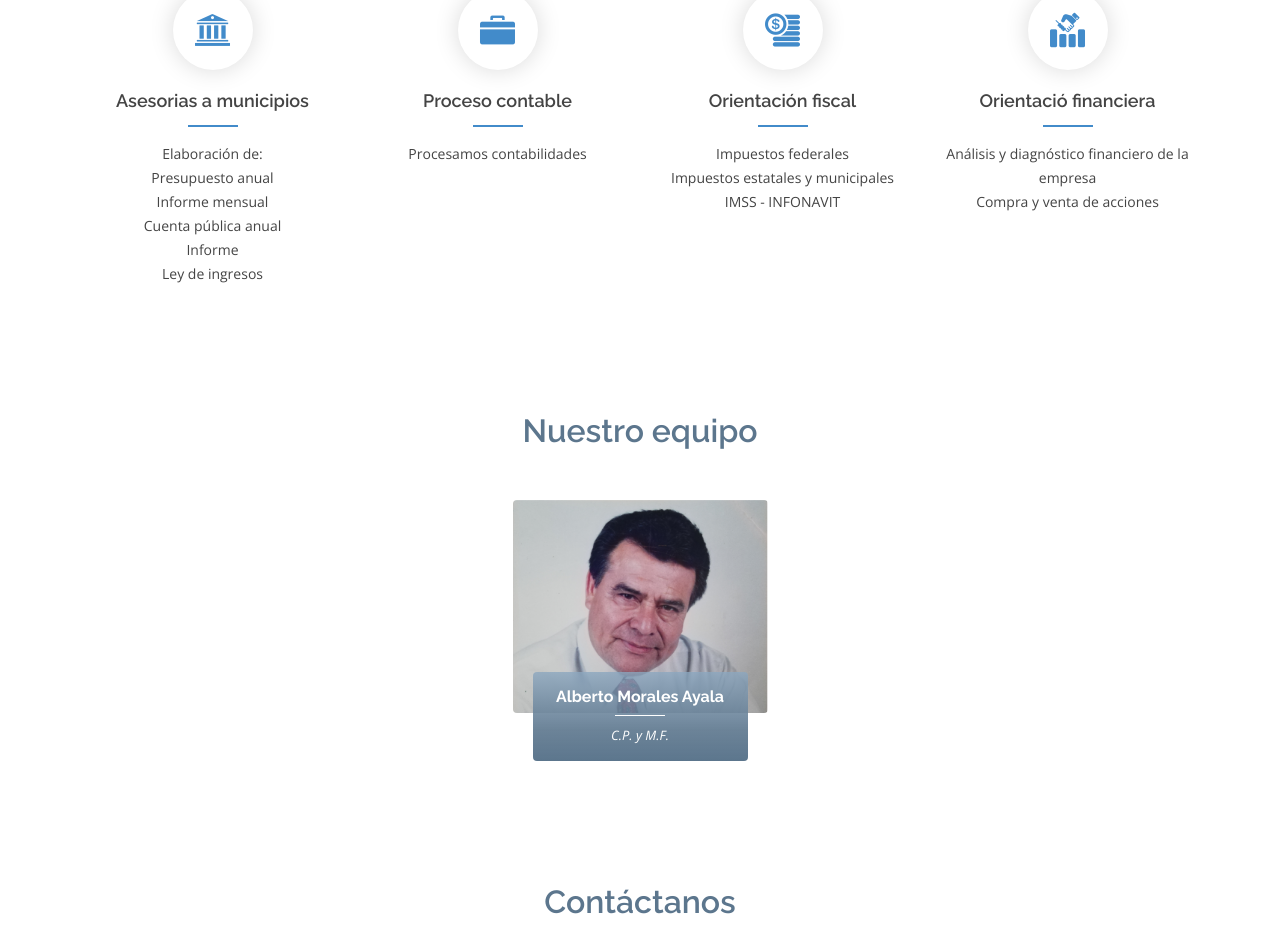
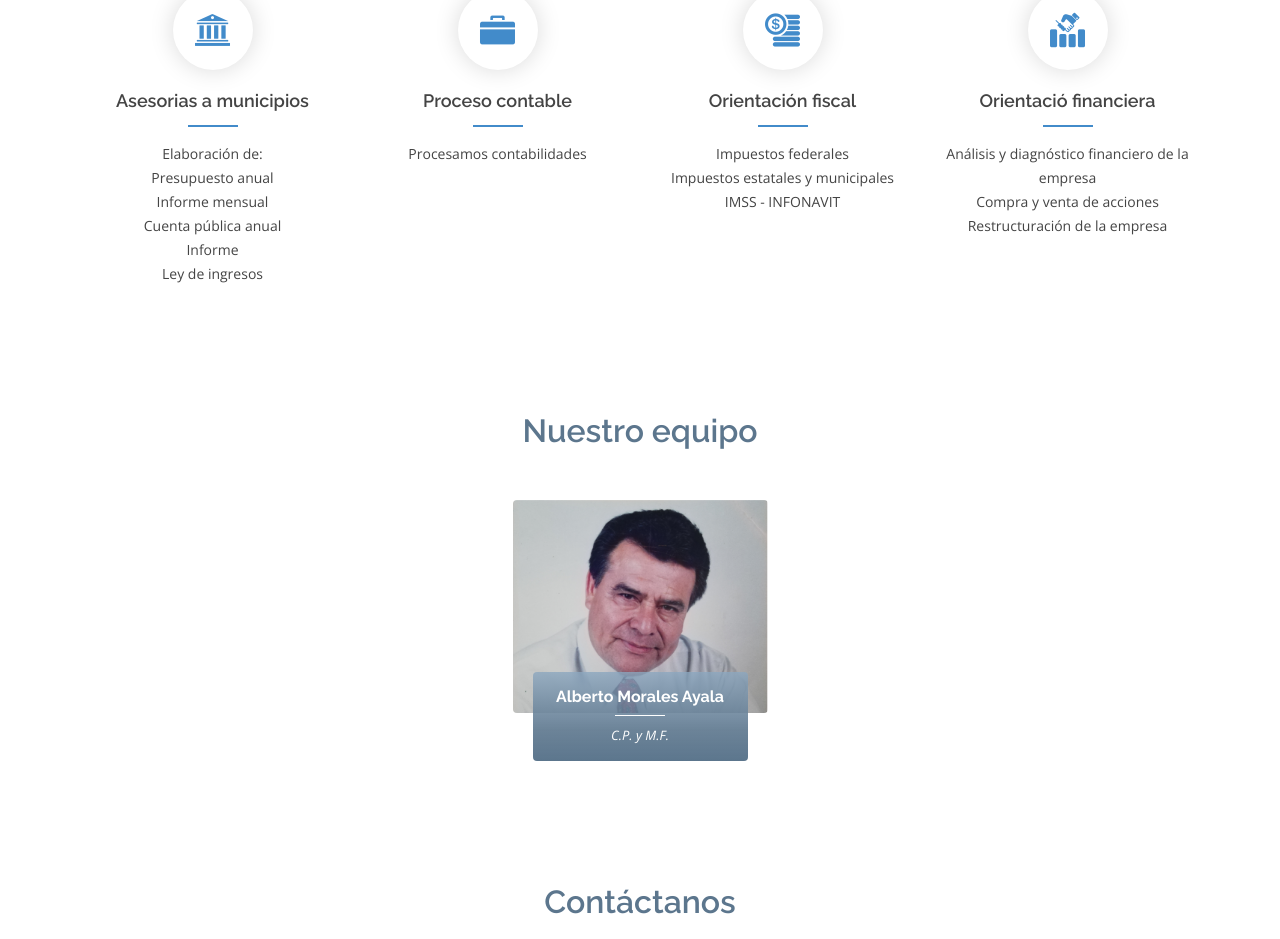
Before and after one commit to Fa1305/MoralesDespachoContable, a plain HTML site: page index.html in a window 1280 px wide. Shown: the part 976-1915 px from the top of the page. Drawn offline with nearby package versions, Linux system fonts and the light colour scheme.

Commit message:
Actualización vista

```diff
--- a/index.html
+++ b/index.html
@@ -121,7 +121,7 @@
           <div class="col-lg-3 col-md-6 icon-box" data-aos="fade-up" data-aos-delay="200">
             <div class="icon"><i class="icofont-handshake-deal"></i></div>
             <h4 class="title"><a href="">Orientaci&oacute; financiera</a></h4>
-            <p class="description">An&aacute;lisis y diagn&oacute;stico financiero de la empresa <br> Compra y venta de acciones</p>
+            <p class="description">An&aacute;lisis y diagn&oacute;stico financiero de la empresa <br> Compra y venta de acciones <br> Restructuraci&oacute;n de la empresa</p>
           </div>
 
       </div>
```
